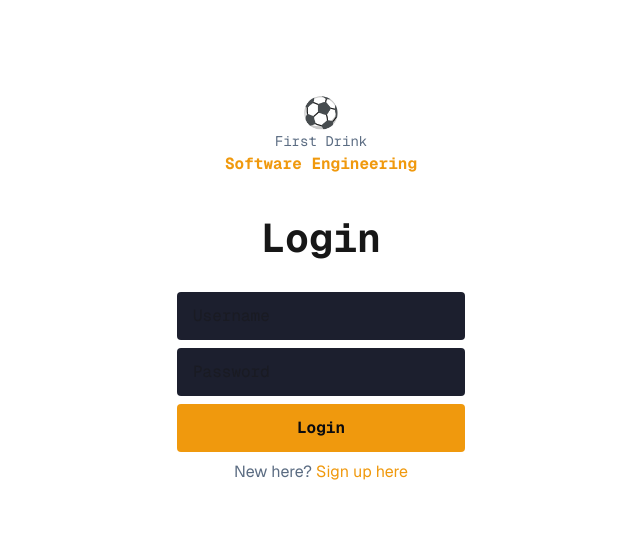
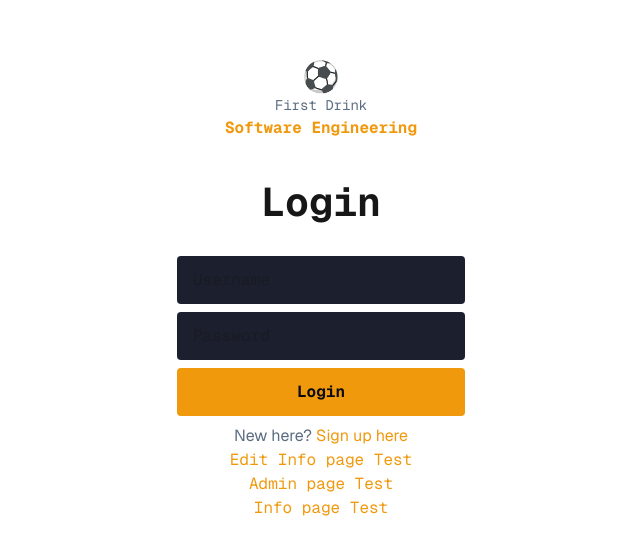
Before and after one commit to Davidsenec/first-drink-se18-frontend, a Next.js app: page / in a window 1280 px wide. Shown: the part 111-666 px from the top of the page, without its empty margins (319-959 px from the left). Built offline with nearby package versions, Linux system fonts and the light colour scheme.

Commit message:
chore: added navigation to other pages for testing
- main page to all other pages
- add link edit info back to main page

```diff
--- a/src/app/edit-info/page.tsx
+++ b/src/app/edit-info/page.tsx
@@ -12,7 +12,7 @@ export default function EditInfoPage() {
         <div className="min-h-screen bg-black text-white px-6 py-8">
             <button className="flex items-center gap-2 text-gray-400 hover:text-white transition-colors">
                 <span className="text-lg">←</span>
-                <span>Back</span>
+                <span><a href="../">Back</a></span>
             </button>
 
 
--- a/src/app/page.tsx
+++ b/src/app/page.tsx
@@ -51,6 +51,10 @@ export default function Home() {
         New here? <a href="register" className={`${yellowText}`}>Sign up here</a>
       </div>
 
+      <div className={`${yellowText}`}><a href="edit-info">Edit Info page Test</a></div>
+      <div className={`${yellowText}`}><a href="admin">Admin page Test</a></div>
+      <div className={`${yellowText}`}><a href="info">Info page Test</a></div>
+
     </div>
   );
 }
```
